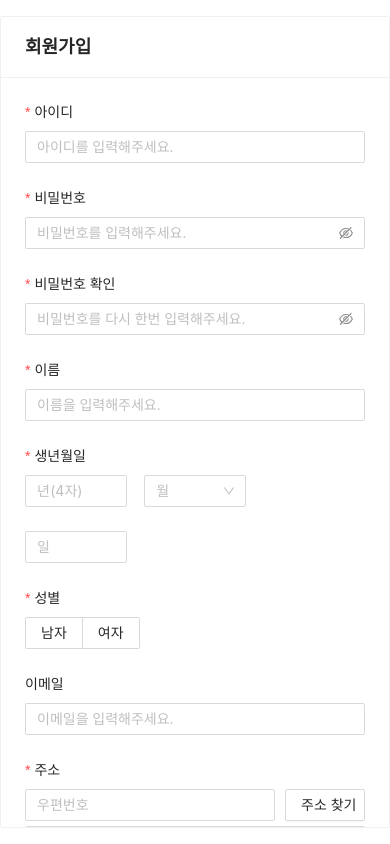
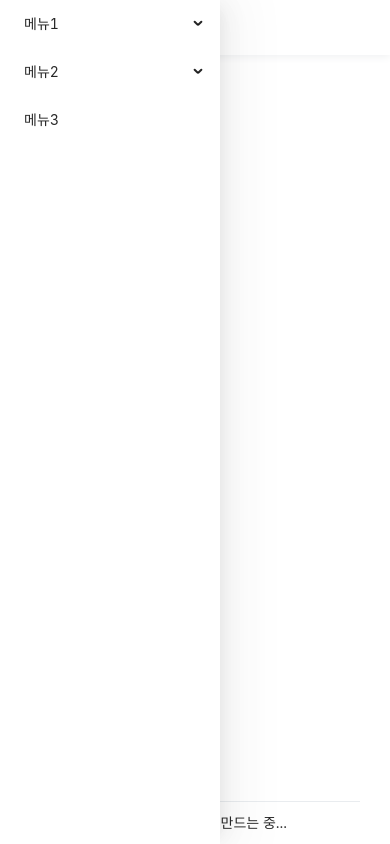
Before and after one commit to Bang322/antd-form, a React (Create React App) app: page / in a window 390 px wide. Built offline with nearby package versions, Linux system fonts and the light colour scheme.

Commit message:
MainLayout 작업중

```diff
--- a/package.json
+++ b/package.json
@@ -10,6 +10,7 @@
         "axios": "^0.21.1",
         "cors": "^2.8.5",
         "express": "^4.17.1",
+        "lodash": "^4.17.21",
         "moment": "^2.29.1",
         "mybatis-mapper": "^0.6.5",
         "mysql": "^2.18.1",
--- a/src/App.css
+++ b/src/App.css
@@ -13,12 +13,6 @@ body {
 
 .sign-up-container {
     width: 465px;
-}
-
-.header {
-    font-size: 26px;
-    font-weight: bold;
-    text-align: center;
 }
 
 /* hasFeedback 옵션을 줬을 때 나오는 아이콘 위치 조정 (안하면 아이콘이 나온 뒤 살짝 위로 올라감) */
@@ -41,3 +35,61 @@ body {
     height: 750px;
     overflow: auto;
 }
+
+/* antd message 가 사라질 때 애니메이션 (원래 그대로 사용하면 사라질 때 버벅거림) */
+@keyframes messageMoveOut {
+    from {
+        max-height: 150px;
+        padding: 8px;
+        opacity: 1;
+    }
+    to {
+        max-height: 0;
+        padding: 0;
+        opacity: 0;
+    }
+}
+
+.layout .header {
+    box-shadow: 0 2px 8px #f0f1f2;
+    background-color : #fff;
+}
+
+.ant-move-up-leave.ant-move-up-leave-active {
+    animation : messageMoveOut .3s;
+}
+
+.sidebar .ant-menu-inline {
+    border-right : none !important;
+}
+
+/* 데스크탑 화면 */
+@media (min-width: 768px) {
+    .layout .header {
+        position : relative;
+        z-index : 2000;
+    }
+    .sidebar {
+        margin-top : 55px;
+    }
+    .sidebar .ant-drawer-content-wrapper {
+        box-shadow : none !important;
+        border-right : 1px solid #f0f0f0;;
+    }
+    .sidebar .ant-drawer-mask {
+        display : none;
+    }
+    .layout .content {
+        margin-left : 220px;
+    }
+    .layout .footer {
+        margin : 0 30px 0 250px;
+    }
+}
+
+/* 모바일 화면 */
+@media (max-width: 768px) {
+    .layout .footer {
+        margin : 0 30px;
+    }
+}
--- a/src/App.js
+++ b/src/App.js
@@ -1,9 +1,10 @@
 import './App.css';
-import SignUp from "./components/SignUp";
+/*import SignUp from "./components/SignUp";*/
+import MainLayout from "./components/MainLayout";
 
 const App = () => {
     return (
-        <SignUp />
+        <MainLayout />
     );
 }
 
--- /dev/null
+++ b/src/components/MainLayout.js
@@ -0,0 +1,87 @@
+import React, {useEffect, useState} from 'react';
+import 'antd/dist/antd.min.css';
+import {Layout, Menu, Drawer, Button} from "antd";
+import { debounce } from "lodash";
+
+
+const { Header, Content, Footer } = Layout;
+const { SubMenu } = Menu;
+
+const MainLayout = () => {
+    const [isMobile, setIsMobile] = useState(false);
+    const [collapsed, setCollapsed] = useState(true);
+
+    const handleResize = debounce(() => {
+        if (window.innerWidth <= 768) {
+            setIsMobile(true);
+            setCollapsed(false);
+        }
+        else {
+            setIsMobile(false);
+            setCollapsed(true);
+        }
+    }, 100);
+
+    useEffect(() => {
+        window.addEventListener('resize', handleResize);
+        return () => window.removeEventListener('resize', handleResize);
+    }, []);
+
+    return (
+        <div className="layout">
+            <Header
+                style={{ padding : 0, height : 55 }}
+                className="header"
+            >
+                {isMobile && <div><Button onClick={() => setCollapsed(!collapsed)}>토글 버튼</Button></div>}
+            </Header>
+            <Drawer
+                placement="left"
+                visible={collapsed}
+                className="sidebar"
+                closable={false}
+                onClose={() => setCollapsed(false)}
+                width={220}
+                bodyStyle={{ padding : 0 }}
+                mask={isMobile}
+            >
+                <Menu
+                    mode="inline"
+                >
+                    <SubMenu key="sub1" title="메뉴1">
+                        <Menu.Item key="1">메뉴1 - 서브1</Menu.Item>
+                        <Menu.Item key="2">메뉴1 - 서브2</Menu.Item>
+                        <Menu.Item key="3">메뉴1 - 서브3</Menu.Item>
+                    </SubMenu>
+                    <SubMenu key="sub2" title="메뉴2">
+                        <Menu.Item key="4">메뉴2 - 서브1</Menu.Item>
+                        <Menu.Item key="5">메뉴2 - 서브2</Menu.Item>
+                        <Menu.Item key="6">메뉴2 - 서브3</Menu.Item>
+                    </SubMenu>
+                    <Menu.Item key="7">
+                        메뉴3
+                    </Menu.Item>
+                </Menu>
+            </Drawer>
+            <Content
+                style={{ padding : 24, minHeight: 'calc(100vh - 98px)' }}
+                className="content"
+            >
+                <div>내용 들어가는 곳</div>
+            </Content>
+            <Footer
+                style={{
+                    textAlign: 'center',
+                    padding : '10px 0',
+                    borderTop : '1px solid #c6ced563',
+                    backgroundColor : '#fff'
+                }}
+                className="footer"
+            >
+                antd 적용한 템플릿 만드는 중...
+            </Footer>
+        </div>
+    );
+};
+
+export default MainLayout;
--- a/src/components/SignUp.js
+++ b/src/components/SignUp.js
@@ -1,6 +1,6 @@
 import React, {useEffect, useState} from 'react';
 import 'antd/dist/antd.min.css';
-import {Button, Form, Input, Select, Card, Checkbox, Radio, Modal} from "antd";
+import {Button, Form, Input, Select, Card, Checkbox, Radio, Modal, message} from "antd";
 import axios from 'axios';
 import moment from "moment";
 import DaumPostcode from "react-daum-postcode";
@@ -45,11 +45,12 @@ const SignUp = () => {
         };
         const res = await axios.post('http://localhost:3001/user/signUp', signUpData);
         const { success } = res.data;
-        if (success) console.log('회원가입 성공!');
-        else console.log('회원가입 실패');
+        if (success) message.success('회원이 되신 것을 환영합니다! 로그인 페이지로 이동합니다.');
+        else message.error('회원가입에 실패했습니다. 잠시 후 다시 시도해주세요.');
     };
 
     const onCompletePost = data => {
+        console.log(data);
         let fullAddress = data.address;
         let zoneCode = data.zonecode;
         let extraAddress = '';
@@ -127,7 +128,7 @@ const SignUp = () => {
                                         message : '필수 정보입니다.'
                                     },
                                     {
-                                        pattern : /^(?=.*[A-Za-z])(?=.*\d)(?=.*[$@$!%*#?&])[A-Za-z\d$@$!%*#?&]{4,12}$/,
+                                        pattern : /^(?=.*[a-z])(?=.*[A-Z])(?=.*\d)(?=.*[$@$!%*#?&])[A-Za-z\d$@$!%*#?&]{4,12}$/,
                                         message : '4~12자이며, 영문 대소문자, 숫자, 특수문자를 모두 포함해야 합니다.'
                                     }
                                 ]}
```
Also changed, not shown: 2 other files (tests, documents, lock files or other folders).
